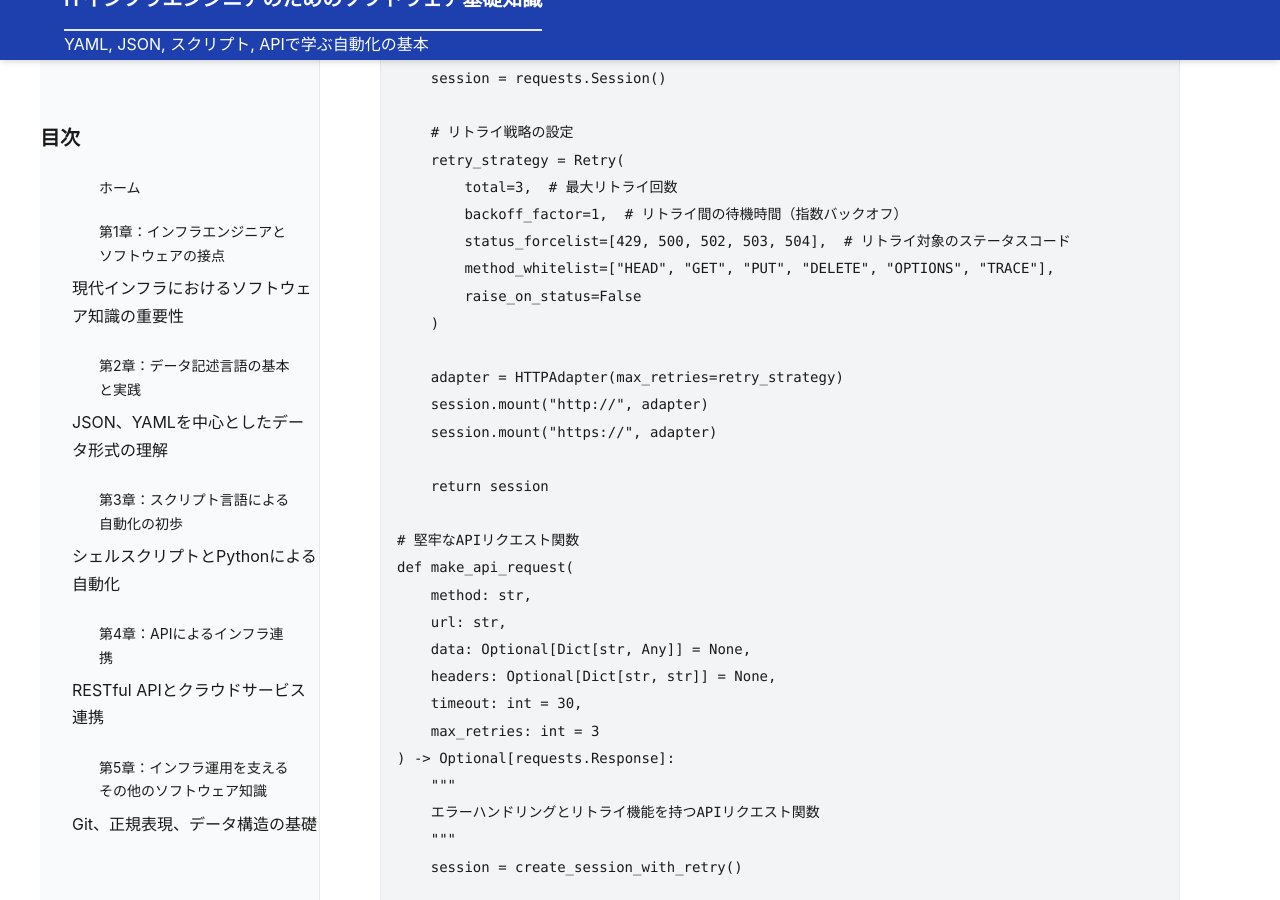
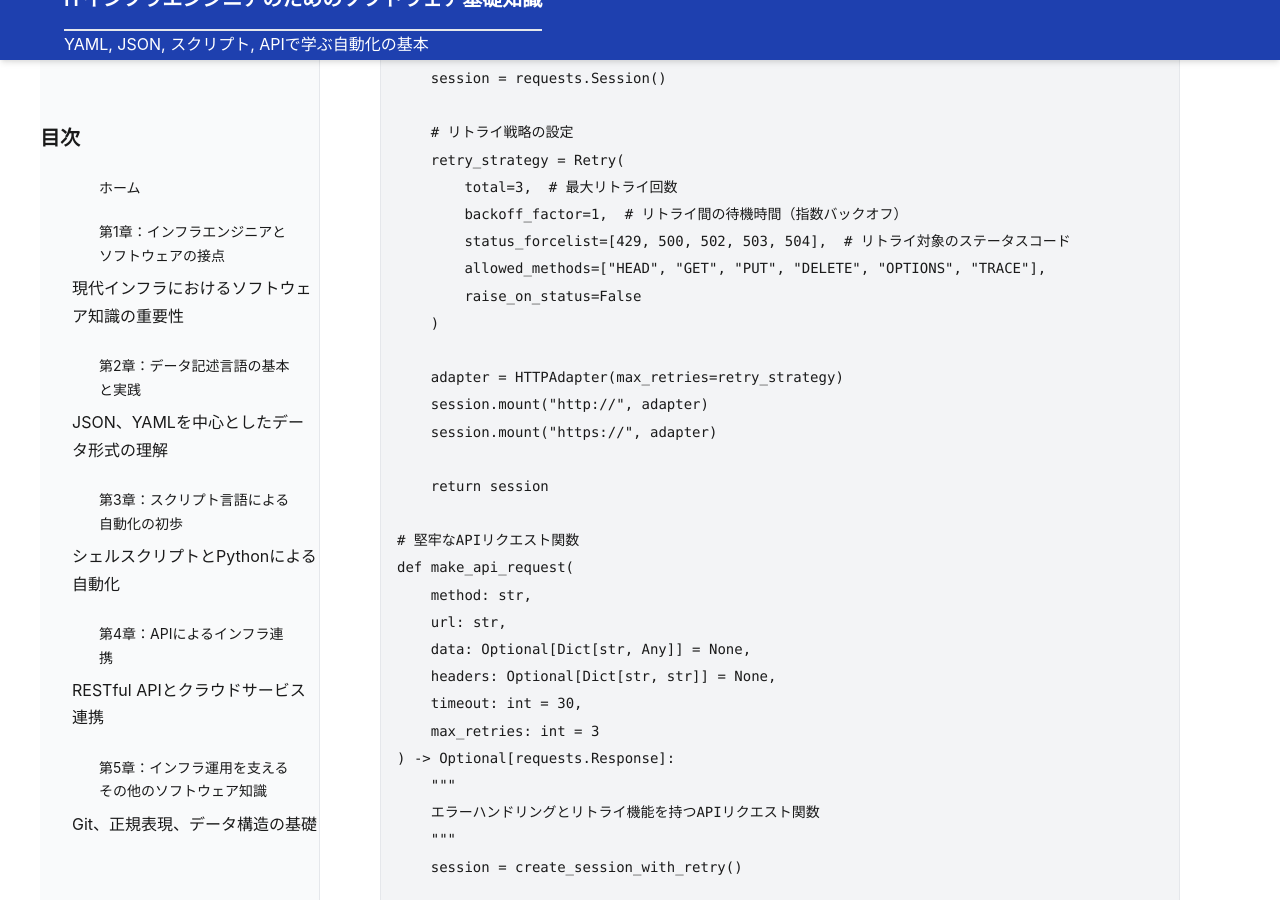
Before and after one commit to itdojp/it-infra-software-essentials-book, a Jekyll site: the page built from src/chapters/chapter04/index.md, in a window 1280 px wide and 900 px high, scrolled down 8936 px. Built offline with Jekyll 4.4.1, drawn with Linux system fonts in a browser that asks for light colours; some of the changed text lies outside the part shown.

Commit message:
Fix deprecated method_whitelist parameter in urllib3 Retry configuration
- Replace method_whitelist with allowed_methods in all Retry instances
- Improves compatibility with newer urllib3 versions
- Addresses code review feedback from copilot-pull-request-reviewer

🤖 Generated with [Claude Code](https://claude.ai/code)

Co-Authored-By: Claude <noreply@anthropic.com>

```diff
--- a/_layouts/book.html
+++ b/_layouts/book.html
@@ -139,7 +139,7 @@
     <footer class="book-footer">
         <div class="footer-container">
             <div class="footer-info">
-                <p>&copy; {{ 'now' | date: '%Y' }} {{ site.author.name }}. All rights reserved.</p>
+                <p>&copy; {{ site.time | date: '%Y' }} {{ site.author.name }}. All rights reserved.</p>
                 <p class="book-version">Version {{ site.book.version }} | Generated with ITDO book-formatter v3.0</p>
             </div>
             <div class="footer-links">
--- a/src/chapters/chapter04/index.md
+++ b/src/chapters/chapter04/index.md
@@ -285,7 +285,7 @@ def create_session_with_retry() -> requests.Session:
         total=3,  # 最大リトライ回数
         backoff_factor=1,  # リトライ間の待機時間（指数バックオフ）
         status_forcelist=[429, 500, 502, 503, 504],  # リトライ対象のステータスコード
-        method_whitelist=["HEAD", "GET", "PUT", "DELETE", "OPTIONS", "TRACE"],
+        allowed_methods=["HEAD", "GET", "PUT", "DELETE", "OPTIONS", "TRACE"],
         raise_on_status=False
     )
 
@@ -589,7 +589,7 @@ def robust_api_request(
         total=max_retries,
         backoff_factor=backoff_factor,
         status_forcelist=[429, 500, 502, 503, 504, 522, 524],
-        method_whitelist=["HEAD", "GET", "PUT", "DELETE", "OPTIONS", "TRACE"],
+        allowed_methods=["HEAD", "GET", "PUT", "DELETE", "OPTIONS", "TRACE"],
         raise_on_status=False
     )
 
@@ -757,7 +757,7 @@ class APIClient:
             total=3,
             backoff_factor=1,
             status_forcelist=[408, 429, 500, 502, 503, 504],
-            method_whitelist=["HEAD", "GET", "PUT", "DELETE", "OPTIONS", "TRACE"]
+            allowed_methods=["HEAD", "GET", "PUT", "DELETE", "OPTIONS", "TRACE"]
         )
 
         adapter = HTTPAdapter(max_retries=retry_strategy)
```
